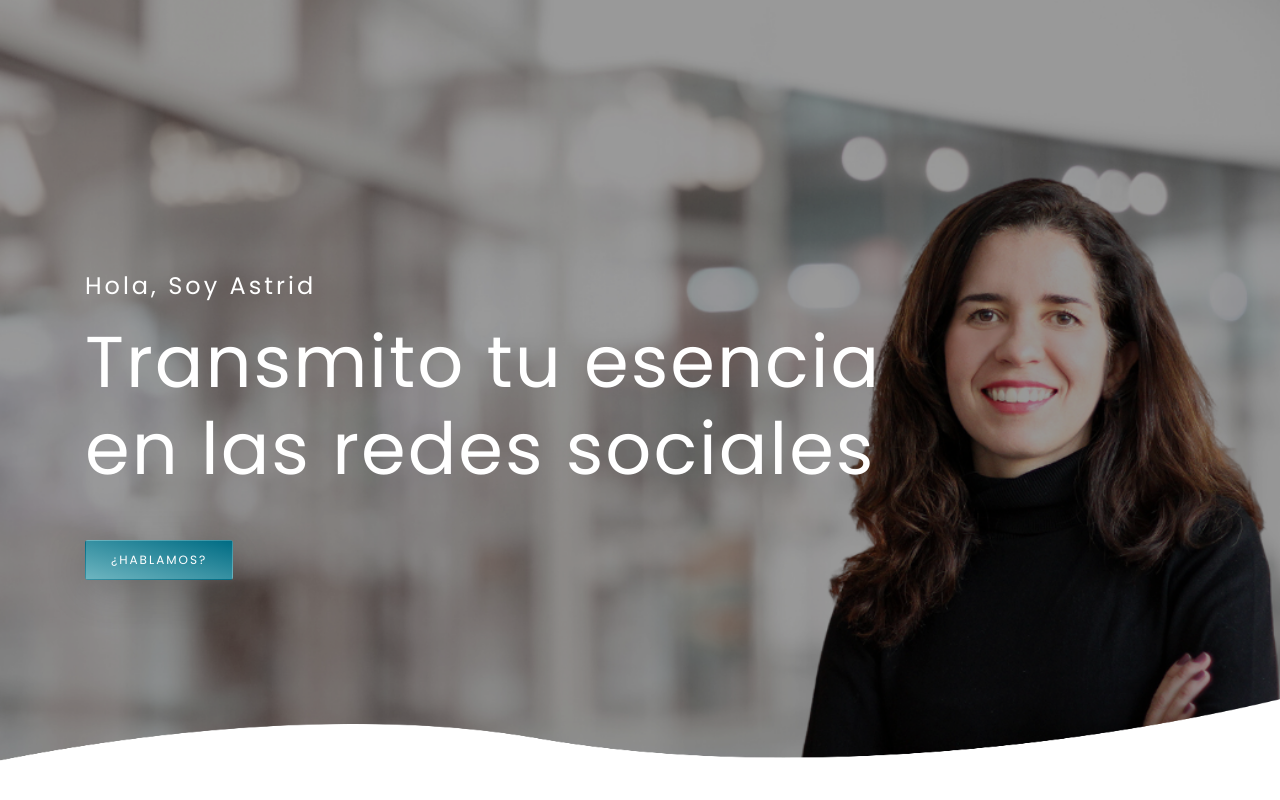
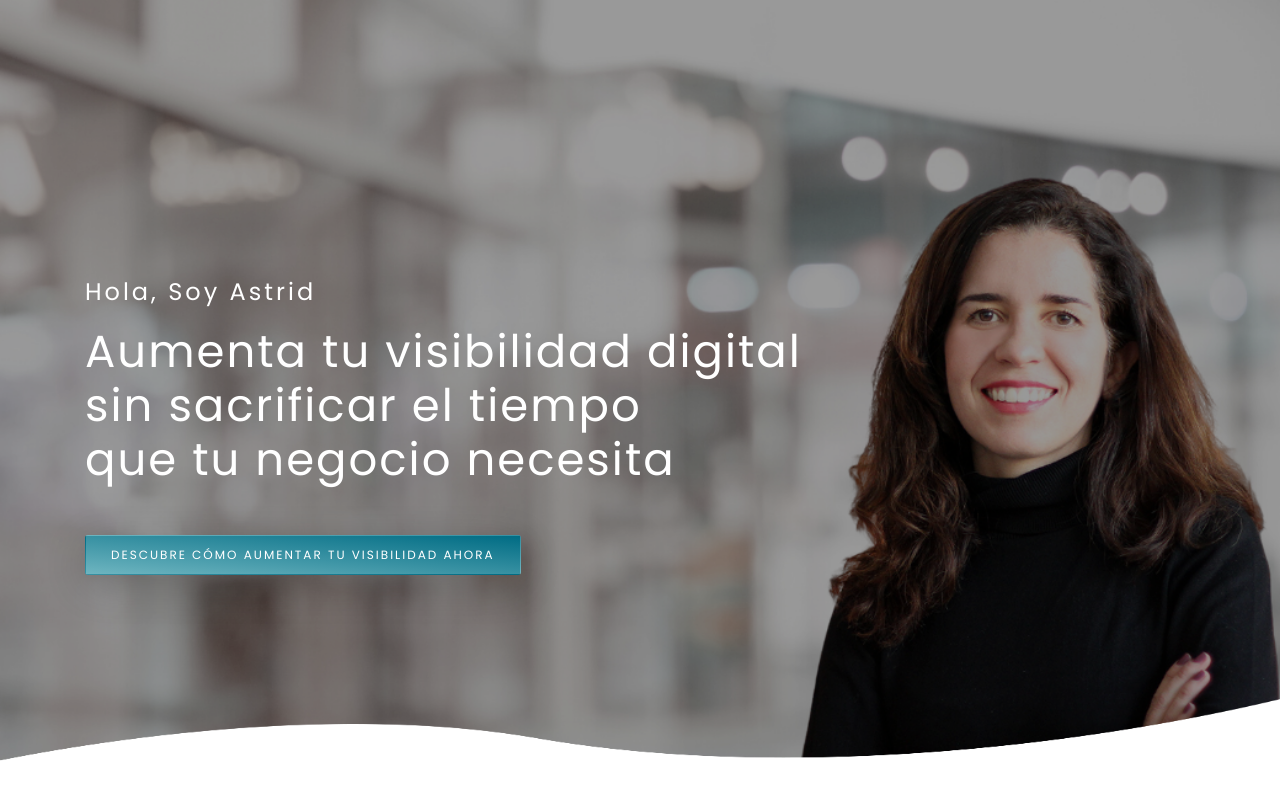
Before and after one commit to decktra/astridsomosa, a plain HTML site: page index.html in a window 1280 px wide. Shown: the top 800 px of the page. Drawn offline with nearby package versions, Linux system fonts and the light colour scheme; a script that the page names is missing.

Commit message:
adds new cover texts and size

```diff
--- a/assets/css/custom.css
+++ b/assets/css/custom.css
@@ -3,3 +3,7 @@
 .logo {
     height: 60px;
 }
+
+h1.cover-text {
+    font-size: 45px;
+}
--- a/index.html
+++ b/index.html
@@ -78,9 +78,14 @@
     		<div class="overlay d-flex justify-content-center align-items-sm-start align-items-sm-center">
 					<div class="overlay-wrap container text-left">
 						<span class="hello mb-3 mt-5 d-none d-sm-block">Hola, Soy Astrid</span>
-						<h1 class="mb-5 d-none d-sm-block">Transmito tu esencia<br> en las redes sociales <!--<span class="typed" data-elements="de Coaches,de Psicólogos,de Terapeutas"></span>--></h1>
+						<h1 class="mb-5 d-none d-sm-block cover-text">Aumenta tu visibilidad digital<br>sin sacrificar el tiempo<br>que tu negocio necesita<!--<span class="typed" data-elements="de Coaches,de Psicólogos,de Terapeutas"></span>--></h1>
 						<h1 class="my-5 d-block d-sm-none">Aumenta tu Visibilidad Digital</h1>
-						<a href="#contact" class="btn">¿Hablamos?</a>
+						<div class="d-none d-sm-block">
+							<a href="#contact" class="btn">Descubre cómo aumentar tu visibilidad ahora</a>
+						</div>
+						<div class="d-block d-sm-none">
+							<a href="#contact" class="btn">Descubre cómo</a>
+						</div>
 					</div>
  	   		</div>
  	   		<div class="banner-clip-4-wave">
```
